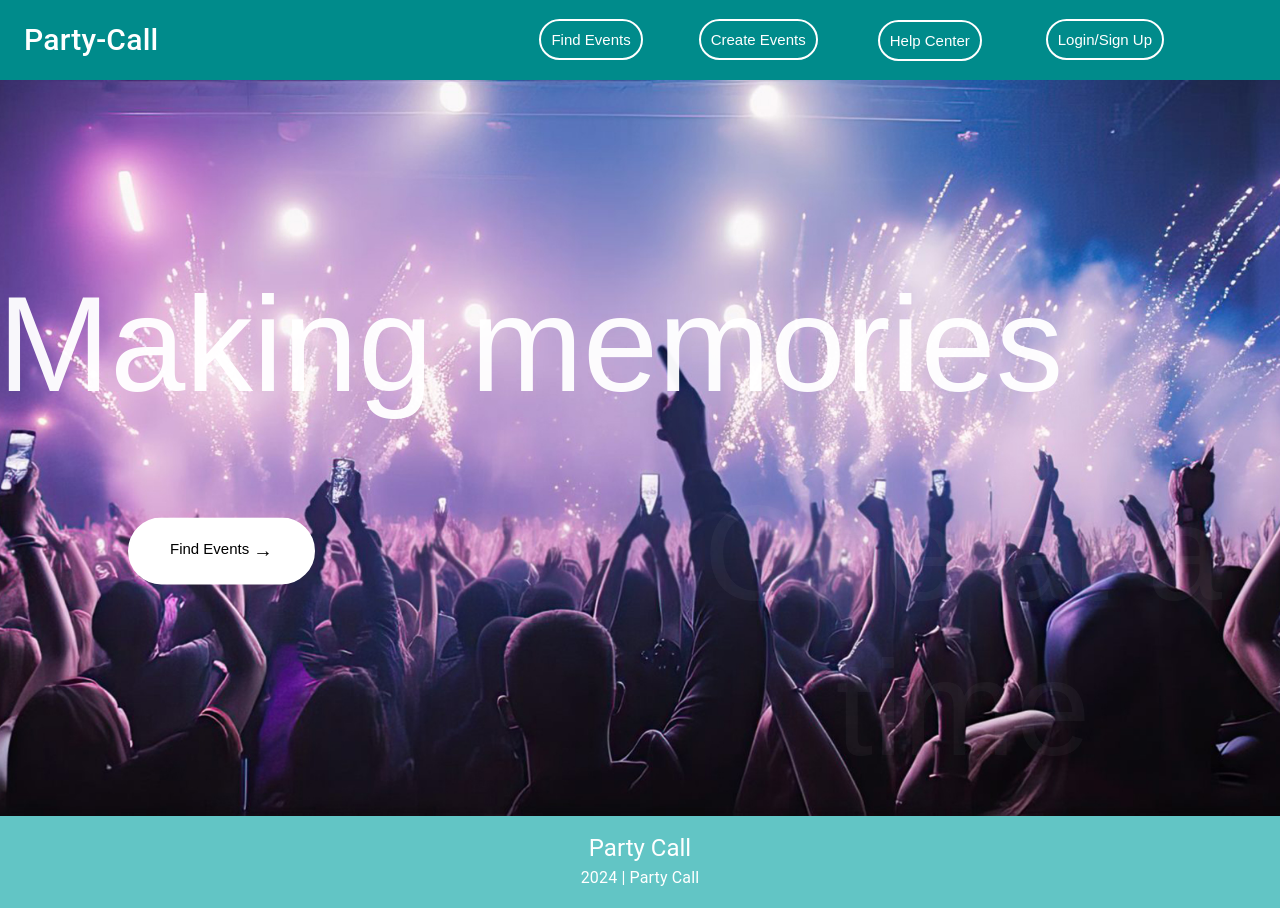
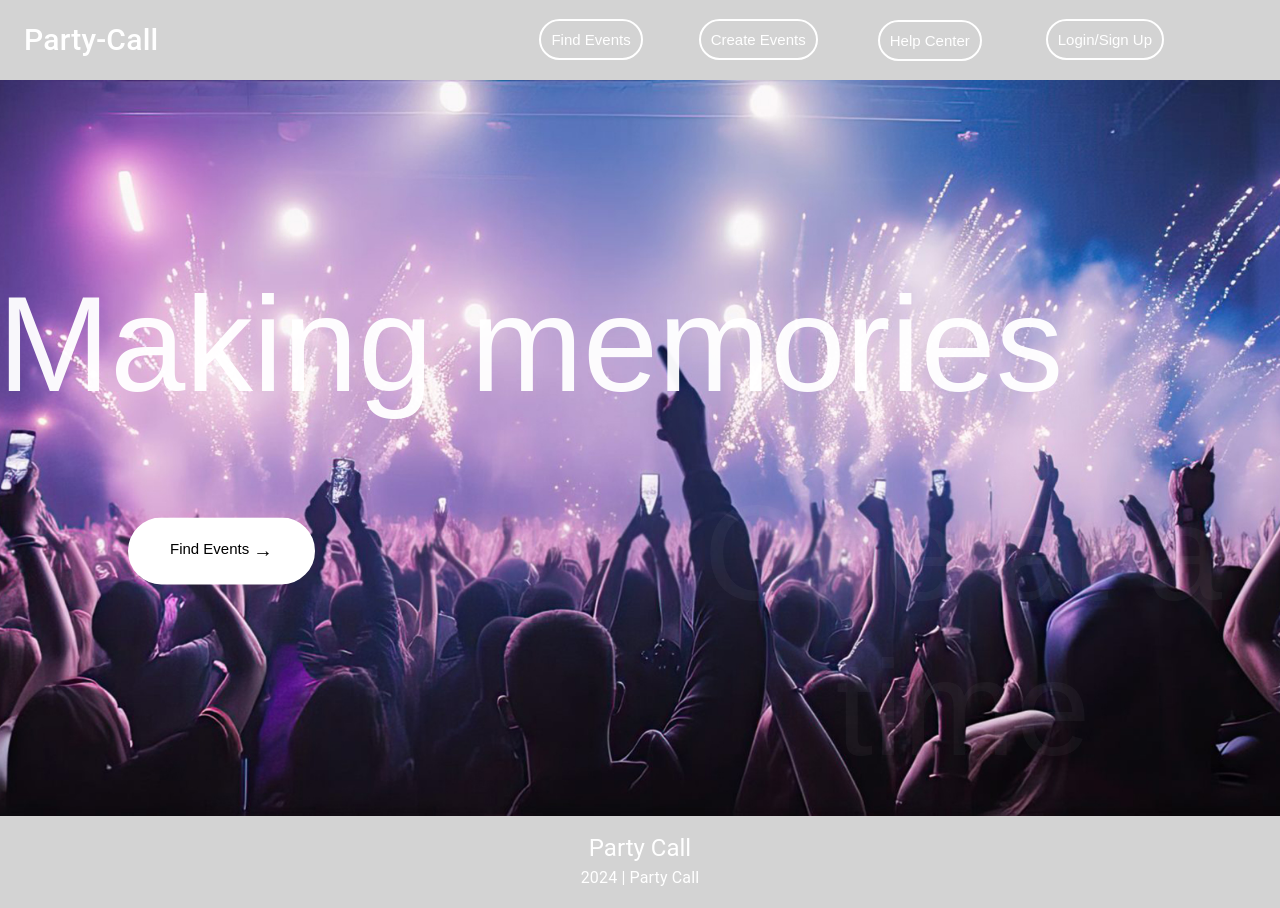
Before and after one commit to robhardial/party-call-front, a React (Vite) app in the folder party-call/: page / in a window 1280 px wide. Shown: the top 908 px of the page. Built offline with nearby package versions, Linux system fonts and the light colour scheme.

Commit message:
Updated colors for header and footer

```diff
--- a/party-call/src/components/Footer/FooterComponent.css
+++ b/party-call/src/components/Footer/FooterComponent.css
@@ -1,6 +1,6 @@
 .footer-box {
     width: 100%;
-    background-color: #62C5C5;
+    background-color: #D3D3D3;
     padding-top: 1rem;
     padding-bottom: 1rem;
     margin-top: 0; /* Ensure no margin above */
--- a/party-call/src/components/Header/HeaderComponent.tsx
+++ b/party-call/src/components/Header/HeaderComponent.tsx
@@ -204,7 +204,7 @@ const isTokenExpired = (token: string): boolean => {
     <Box sx={{ flexGrow: 1 }}>
       <AppBar
         position="static"
-        sx={{ backgroundColor: "#008B8B", height: "80px" }}
+        sx={{ backgroundColor: "#D3D3D3", height: "80px" }}
       >
         <Toolbar sx={{ height: "100%" }}>
           <Typography
```
